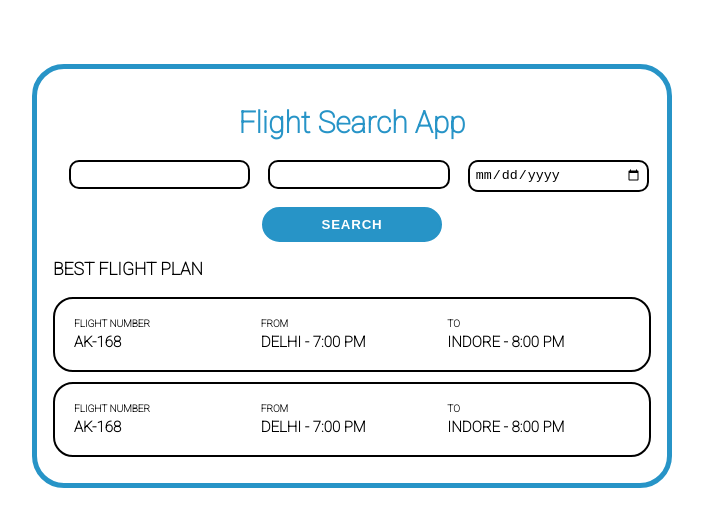
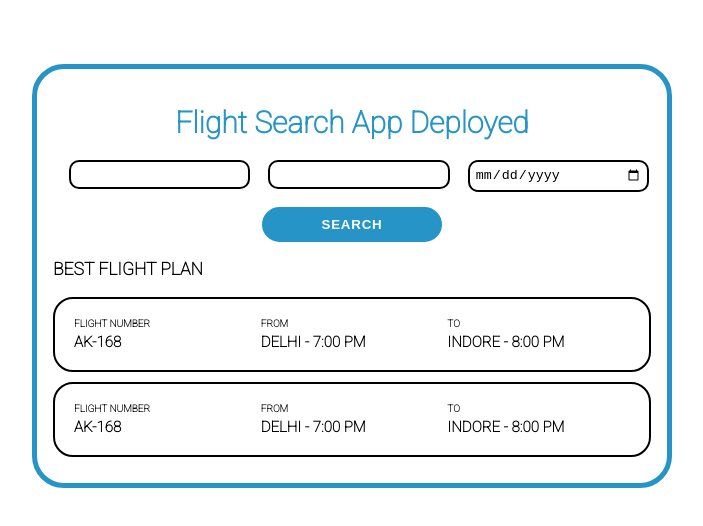
Before and after one commit to officialvikramsuthar/flightinfo, a React (Create React App) app: page / in a window 1280 px wide. Shown: the top 526 px of the page, without its empty margins (288-991 px from the left). Built offline with nearby package versions, Linux system fonts and the light colour scheme.

Commit message:
checking netlity pipeline

```diff
--- a/src/components/Flights/FlightForm.js
+++ b/src/components/Flights/FlightForm.js
@@ -7,7 +7,7 @@ import style from './FlightForm.module.css';
 const FlightForm = () => {
     return <React.Fragment>
         <form className={style.flightForm}>
-            <h1 className={style.heading}>Flight Search App</h1>
+            <h1 className={style.heading}>Flight Search App Deployed</h1>
             <div className={`${style.fields} ${style.flex}`}>
                 <div className={style.formInput} ><InputBox id="departure_city" type="text" /></div>
                 <div className={style.formInput}><InputBox id="arrival_city" type="text" /></div>
```
